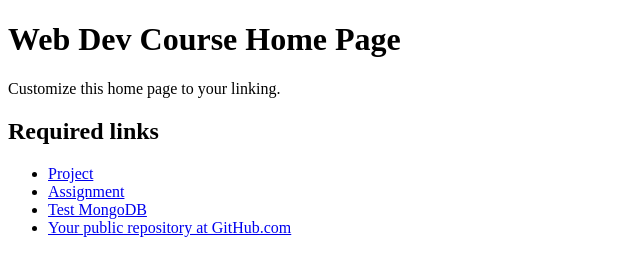
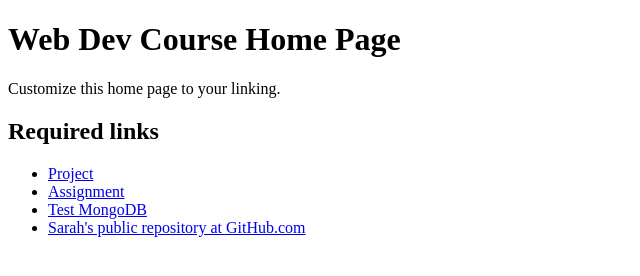
Before and after one commit to hagersa/hagers-webdev-spring-2017, a website: page public/index.html in a window 1280 px wide. Shown: the full height of the page, 0-640 px from the left. Drawn offline with Linux system fonts and the light colour scheme.

Commit message:
updated index.html

```diff
--- a/public/index.html
+++ b/public/index.html
@@ -23,7 +23,7 @@
             <a href="test/index.html">Test MongoDB</a>
         </li>
         <li>
-            <a href="https://github.com/jannunzi/web-dev-template">Your public repository at GitHub.com</a>
+            <a href="https://github.com/hagersa/hagers-webdev-spring-2017">Sarah's public repository at GitHub.com</a>
         </li>
     </ul>
 </body>
```
